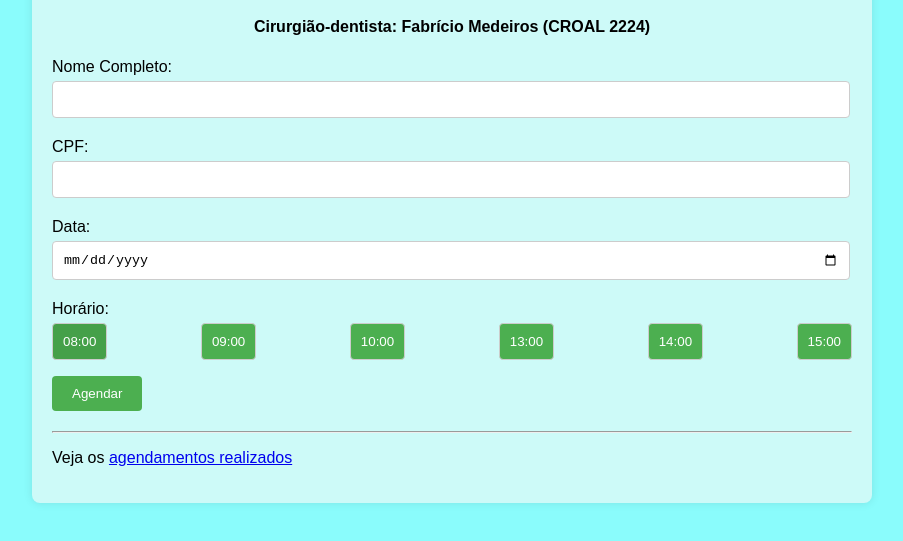
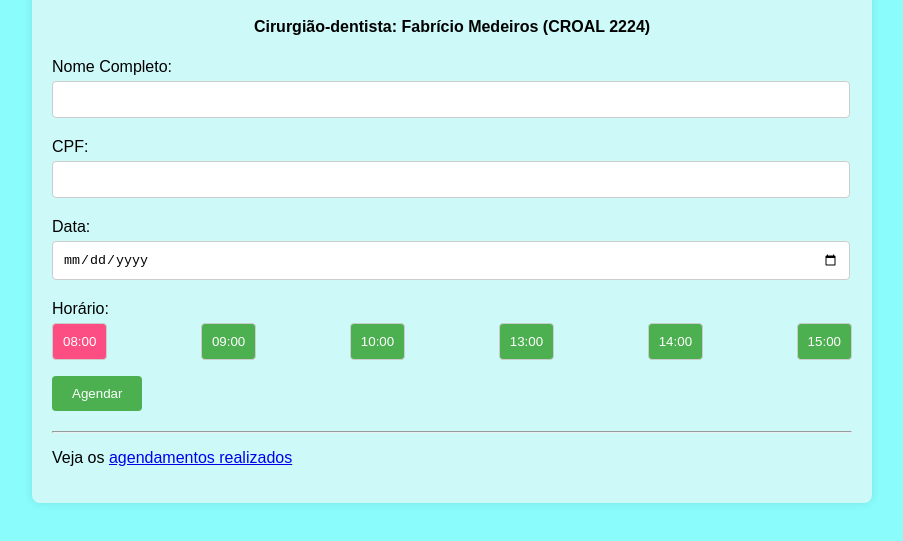
Before and after one commit to fabriciomds/agendamento_de_gestantes, a plain HTML site: page index.html in a window 1280 px wide. In both pictures the pointer is over the button "08:00". Shown: the part 211-752 px from the top of the page, without its empty margins (188-1091 px from the left). Drawn offline with Linux system fonts and the light colour scheme.

Commit message:
Mudei cor do button selecionado para rosa

```diff
--- a/style.css
+++ b/style.css
@@ -56,7 +56,7 @@
 }
 
 button:hover {
-  background-color: #45a049;
+  background-color: #fc4e82;
 }
 
 #horarios {
```
